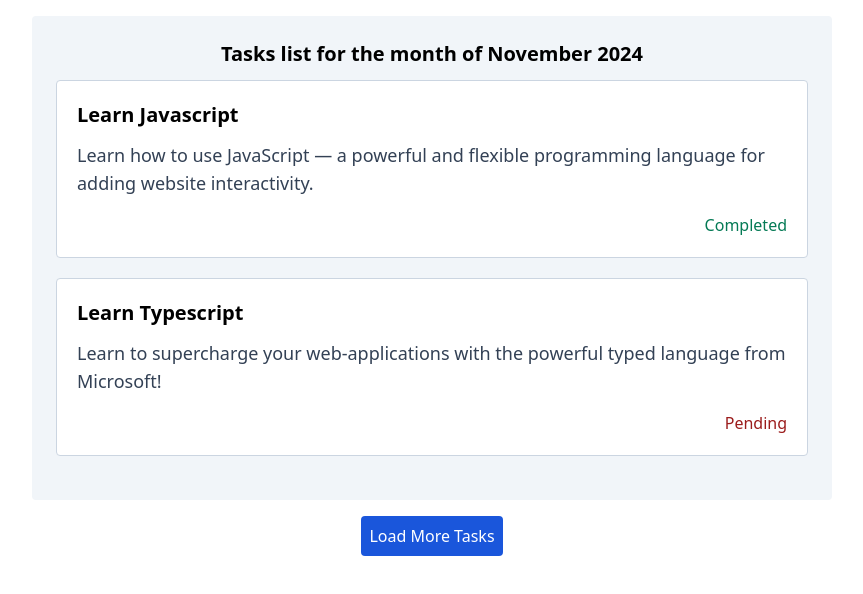
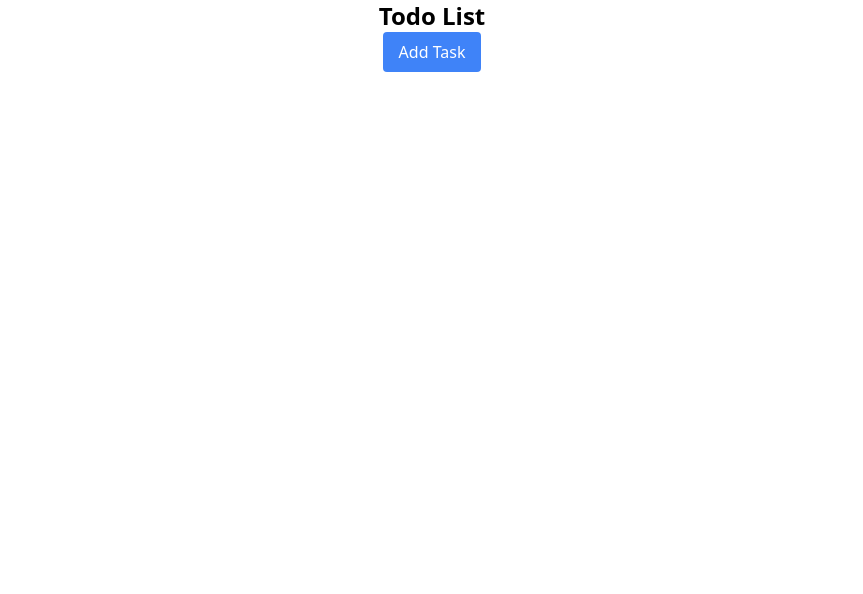
Before and after one commit to praveengupthanandipati/todo, a React (Vite) app: page / in a window 1280 px wide. Shown: the top 594 px of the page, without its empty margins (208-1071 px from the left). Built offline with nearby package versions, Linux system fonts and the light colour scheme.

Commit message:
commit files

```diff
--- a/src/App.jsx
+++ b/src/App.jsx
@@ -1,20 +1,7 @@
 import React, { useState } from "react";
-import Tasks from "./Tasks"; //Import Tasks Component
+import TaskList from "./TaskList";
 
 function App() {
-  const [visibleCouht, setVisibleCount] = useState(2);
-  const [noMoreTasks, setNoMoreTasks] = useState(false);
-
-  //Handle Load more tasks for button
-  const handleMoreTasks = () => {
-    if (visibleCouht < tasks.length) {
-      setVisibleCount(visibleCouht + 1); //increasing visible task count by 1
-      setNoMoreTasks(false);
-    } else if (visibleCouht >= tasks.length) {
-      setNoMoreTasks(true);
-    }
-  };
-  // Data list
   const tasks = [
     {
       taskTitle: "Learn Javascript",
@@ -49,22 +36,8 @@ function App() {
   ];
   return (
     <div className="w[800px] mx-auto">
-      <Tasks
-        title="Tasks list for the month of November 2024"
-        tasksList={[...tasks].splice(0, visibleCouht)}
-      />
-
-      <div className="text-center">
-        {noMoreTasks && (
-          <p className="text-red-600">No More Tasks Available to Display</p>
-        )}
-        <button
-          className="p-2 bg-blue-700 text-white rounded"
-          onClick={handleMoreTasks}
-        >
-          Load More Tasks
-        </button>
-      </div>
+      <h1 className="text-center text-2xl font-bold">Todo List</h1>
+      <TaskList tasks={tasks} />
     </div>
   );
 }
--- a/src/Task.jsx
+++ /dev/null
@@ -1,20 +0,0 @@
-import React from "react";
-
-const Task = (props) => {
-  const { taskTitle, taskDescription, isCompleted } = props; // Destructure Props
-  return (
-    <div className="p-5 border mb-5 bg-white border-slate-300 rounded">
-      <article className="pb-4">
-        <h3 className="text-xl font-semibold pb-3">{taskTitle}</h3>
-        <p className="text-lg text-slate-700">{taskDescription}</p>
-      </article>
-      <p className="text-end">
-        <span className={`${isCompleted ? "text-green-600" : "text-red-800"}`}>
-          {isCompleted ? "Completed" : "Pending"}
-        </span>
-      </p>
-    </div>
-  );
-};
-
-export default Task;
--- /dev/null
+++ b/src/TaskCard.jsx
@@ -0,0 +1,29 @@
+import React from "react";
+
+const TaskCard = ({ task, onDelete }) => {
+  const { taskTitle, taskDescription, isCompleted } = task;
+  return (
+    <div className="p-4 border-blue-300 rounded shadow-md my-2">
+      <article className="pb-3">
+        <h3 className="font-bold text-lg">{taskTitle}</h3>
+        <p>{taskDescription}</p>
+      </article>
+      <div className="flex justify-between">
+        <p>
+          Task Status:
+          <span className={isCompleted ? "text-green-500" : "text-red-700"}>
+            {isCompleted ? "Completed" : "Pending"}
+          </span>
+        </p>
+        <button
+          className="p-2 bg-red-600 text-white rounded hover:bg-red-800"
+          onClick={onDelete}
+        >
+          Delete
+        </button>
+      </div>
+    </div>
+  );
+};
+
+export default TaskCard;
--- /dev/null
+++ b/src/TaskList.jsx
@@ -0,0 +1,52 @@
+import React, { useState } from "react";
+import TaskCard from "./TaskCard";
+
+const TaskList = ({ tasks }) => {
+  const [visibleTasks, setVisibleTasks] = useState([]); //manage visible tasks array
+
+  //function to add one more task to visible list
+  const handleAddTask = () => {
+    if (visibleTasks.length < tasks.length) {
+      const nextTask = tasks[visibleTasks.length];
+      setVisibleTasks([...visibleTasks, nextTask]); // Add next task to visible list
+    }
+  };
+
+  //function to delete a task
+  const handleDeleteTask = (indexToRemove) => {
+    const updatedTasks = visibleTasks.filter(
+      (_, index) => index !== indexToRemove
+    );
+    setVisibleTasks(updatedTasks); //update visible tasks
+  };
+  return (
+    <div className="w-[800px] mx-auto">
+      {visibleTasks.map((task, index) => (
+        <TaskCard
+          key={index}
+          task={task}
+          onDelete={() => handleDeleteTask(index)} //pass index for deletion
+        />
+      ))}
+
+      <div className="text-center">
+        {/* Add Task button */}
+        {visibleTasks.length < tasks.length && (
+          <button
+            onClick={handleAddTask}
+            className="px-4 py-2 bg-blue-500 text-white rounded hover:bg-blue-700"
+          >
+            Add Task
+          </button>
+        )}
+
+        {/* no tasks text message display */}
+        {tasks.length === 0 && (
+          <p className="text-red-500 mt-4">No tasks Available</p>
+        )}
+      </div>
+    </div>
+  );
+};
+
+export default TaskList;
--- a/src/Tasks.jsx
+++ /dev/null
@@ -1,21 +0,0 @@
-import React from "react";
-import Task from "./Task";
-
-const Tasks = (props) => {
-  const { title, tasksList } = props; //Destructure Props
-  return (
-    <div className="w-[800px] my-4 mx-auto bg-slate-100 rounded p-6">
-      <h1 className="text-xl font-bold pb-3 text-center">{title}</h1>
-      {tasksList.map((task, index) => (
-        <Task
-          key={index}
-          taskTitle={task.taskTitle}
-          taskDescription={task.taskDescription}
-          isCompleted={task.isCompleted}
-        />
-      ))}
-    </div>
-  );
-};
-
-export default Tasks;
--- a/src/data.js
+++ /dev/null
@@ -1,33 +0,0 @@
-// Data list
-const tasks = [
-  {
-    taskTitle: "Learn Javascript",
-    taskDescription:
-      "Learn how to use JavaScript — a powerful and flexible programming language for adding website interactivity.",
-    isCompleted: true,
-  },
-  {
-    taskTitle: "Learn Typescript",
-    taskDescription:
-      "Learn to supercharge your web-applications with the powerful typed language from Microsoft!",
-    isCompleted: false,
-  },
-  {
-    taskTitle: "Learn React",
-    taskDescription:
-      "Welcome to the React documentation! This page will give you an introduction to the 80% of React concepts that you will use on a daily basis.",
-    isCompleted: true,
-  },
-  {
-    taskTitle: "Learn Python",
-    taskDescription:
-      "Master Python by building 100 projects in 100 days. Learn data science, automation, build websites, games and apps!",
-    isCompleted: false,
-  },
-  {
-    taskTitle: "Learn HTML",
-    taskDescription:
-      "In this HTML tutorial, you will find more than 200 examples. With our online 'Try it Yourself' editor, you can edit and test each example yourself.",
-    isCompleted: true,
-  },
-];
```
Also changed, not shown: src/App.css (added).
